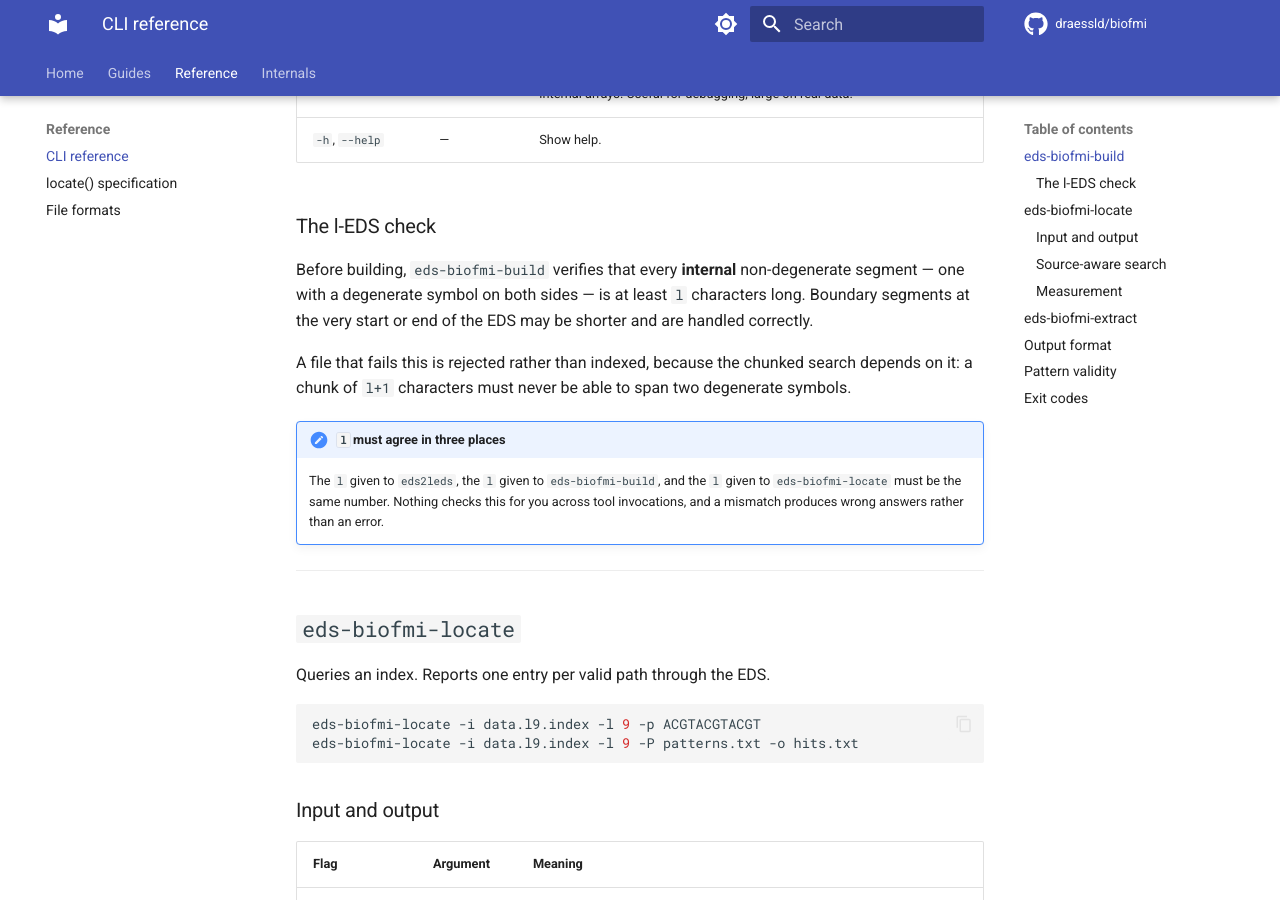
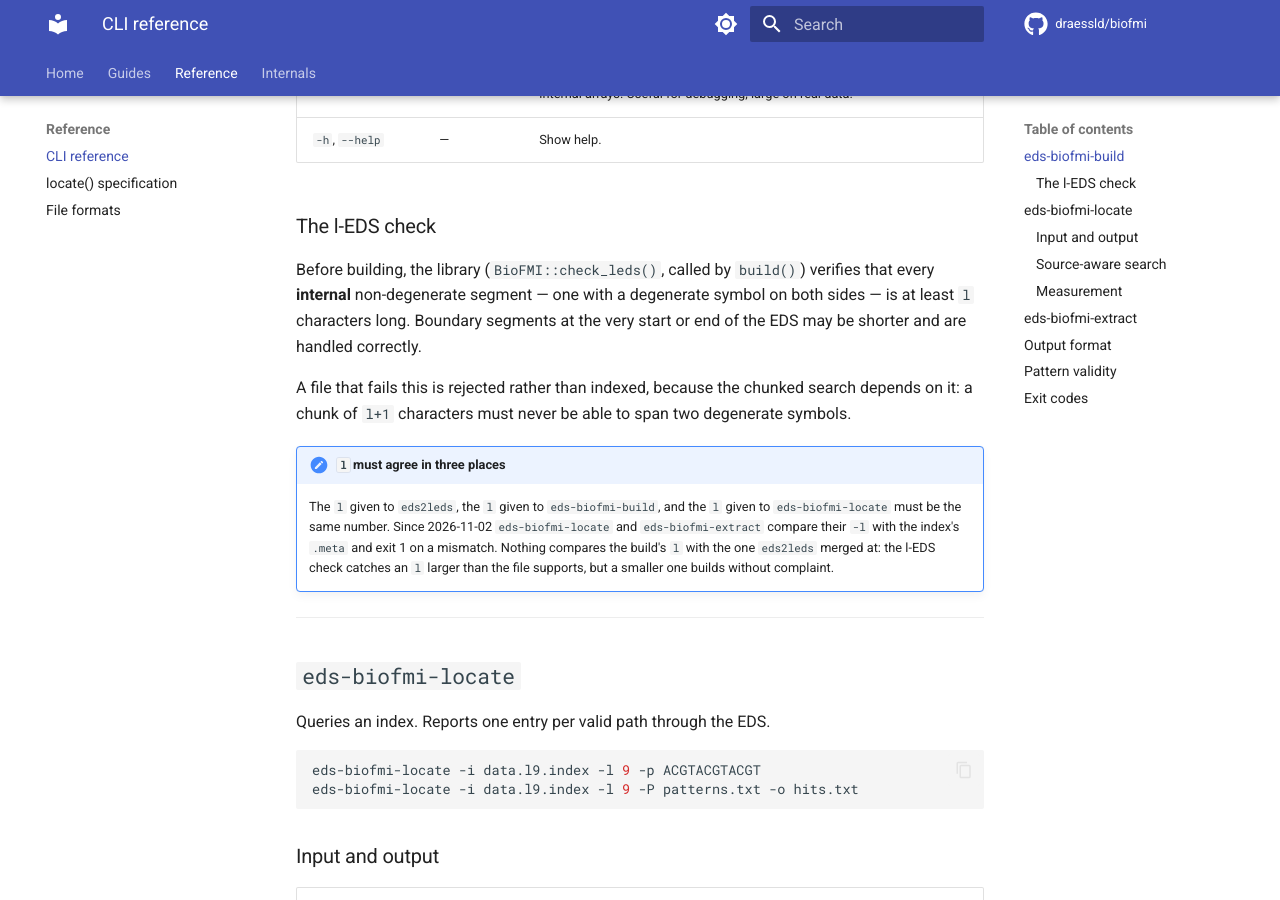
Before and after one commit to draessld/biofmi, an MkDocs documentation site: the page built from docs/cli.md, in a window 1280 px wide and 900 px high, scrolled down 691 px. Built offline with MkDocs 1.6.1 and Material for MkDocs 9.7.7, drawn with Linux system fonts in a browser that asks for light colours; comment, search, counter and statistics services are not loaded.

Commit message:
docs: '#' separator is not ASCII 1, dump prints it as is; -l is checked against the index by locate/extract, l-EDS check lives in the library
Noční úklid projektu (ntb_manager).

```diff
--- a/docs/cli.md
+++ b/docs/cli.md
@@ -24,7 +24,7 @@ eds-biofmi-build -i data.l9.leds -l 9 -o data.l9.index
 
 ### The l-EDS check
 
-Before building, `eds-biofmi-build` verifies that every **internal** non-degenerate
+Before building, the library (`BioFMI::check_leds()`, called by `build()`) verifies that every **internal** non-degenerate
 segment — one with a degenerate symbol on both sides — is at least `l`
 characters long. Boundary segments at the very start or end of the EDS may be
 shorter and are handled correctly.
@@ -35,9 +35,11 @@ degenerate symbols.
 
 !!! note "`l` must agree in three places"
     The `l` given to `eds2leds`, the `l` given to `eds-biofmi-build`, and the `l`
-    given to `eds-biofmi-locate` must be the same number. Nothing checks this for
-    you across tool invocations, and a mismatch produces wrong answers rather
-    than an error.
+    given to `eds-biofmi-locate` must be the same number. Since 2026-11-02
+    `eds-biofmi-locate` and `eds-biofmi-extract` compare their `-l` with the
+    index's `.meta` and exit 1 on a mismatch. Nothing compares the build's `l`
+    with the one `eds2leds` merged at: the l-EDS check catches an `l` larger
+    than the file supports, but a smaller one builds without complaint.
 
 ---
 
```
Also changed, not shown: docs/file_formats.md (+2 -2 lines).
